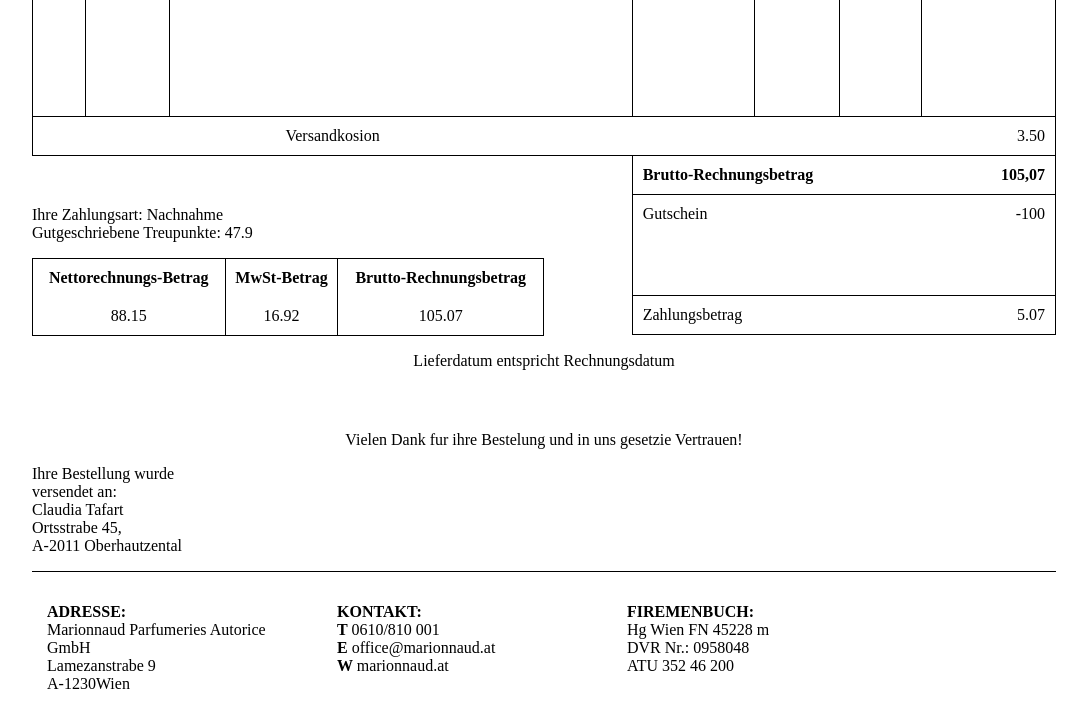
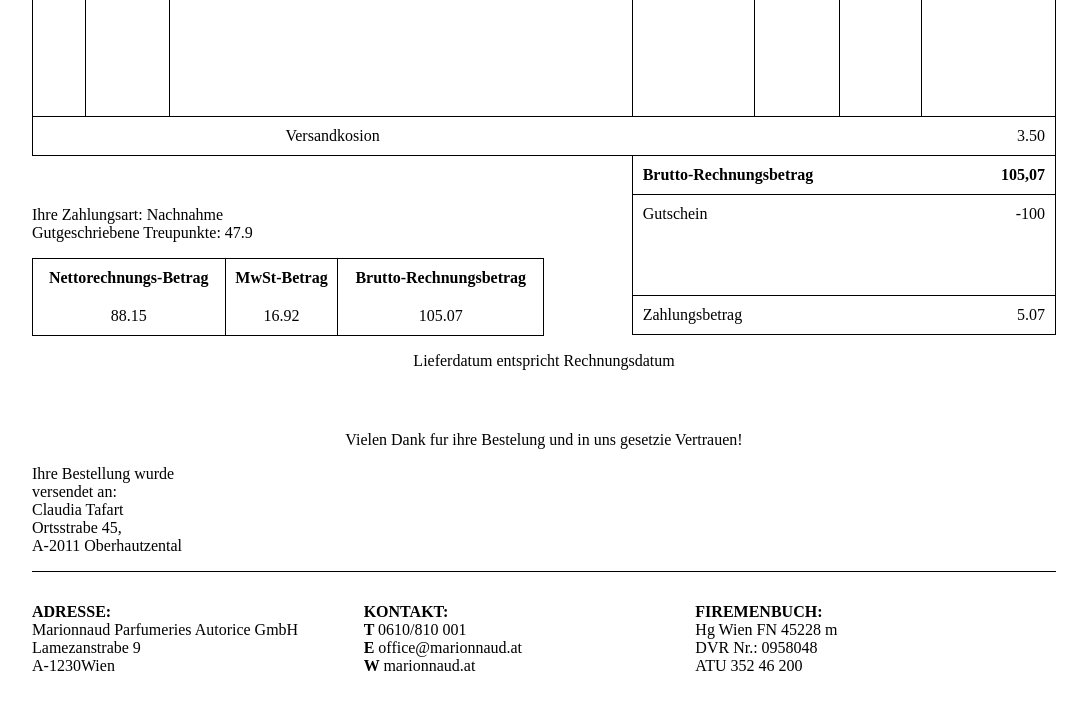
Before and after one commit to Pathfinder30m/html-to-pdf, a plain HTML site: page index.html in a window 1280 px wide. Shown: the part 725-1452 px from the top of the page, without its empty margins (96-1183 px from the left). Drawn offline with Linux system fonts and the light colour scheme.

Commit message:
final version
footer rearanged

```diff
--- a/style.css
+++ b/style.css
@@ -105,8 +105,8 @@ border-collapse: collapse;
 }
 
 .foterP {
-    width: 25%;
-padding: 15px;
+    width: 32%;
+    padding-top: 15px;
     display: inline-block;
-    vertical-align: top;
+    align-items: center;
 }
```
